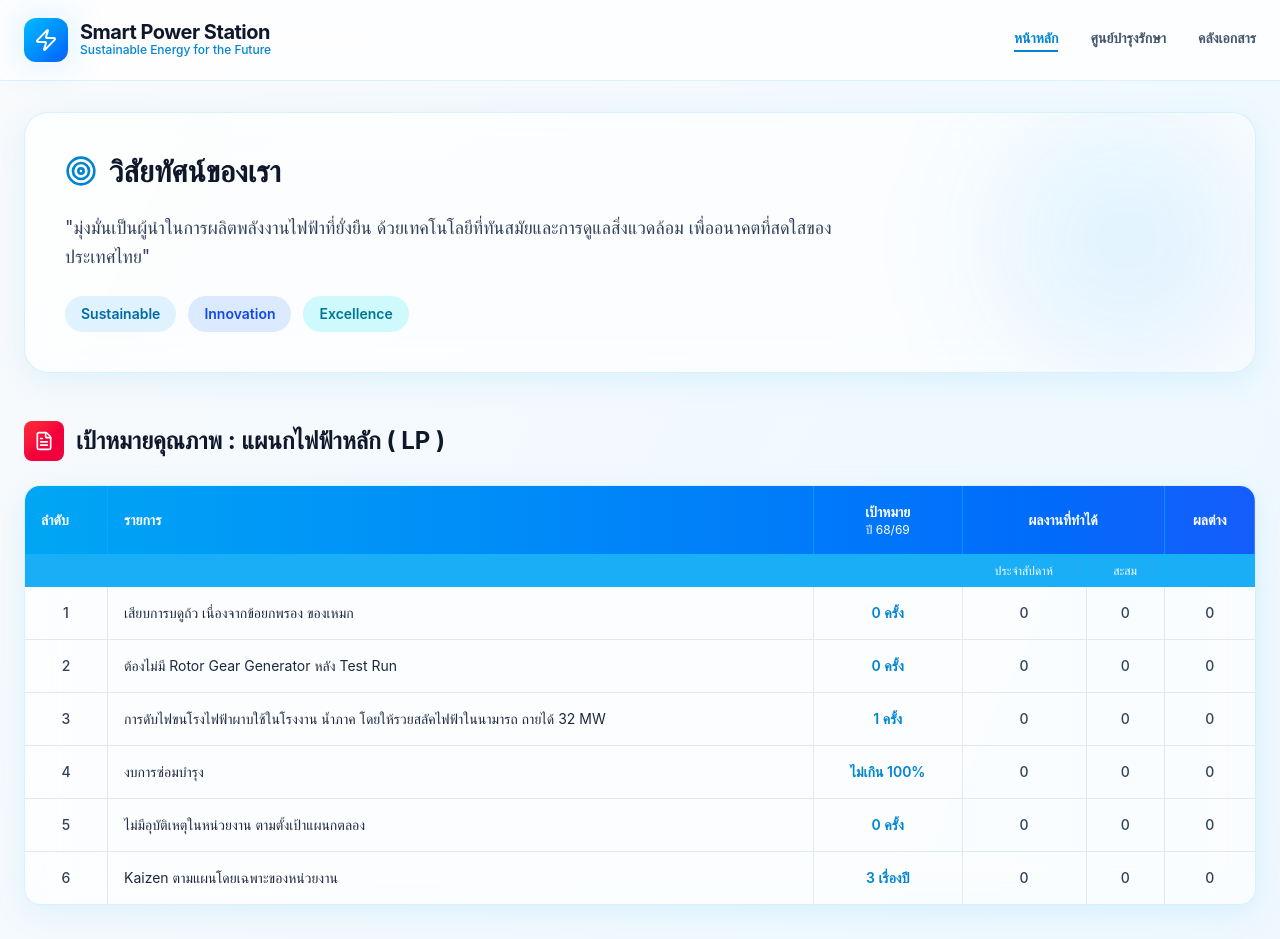
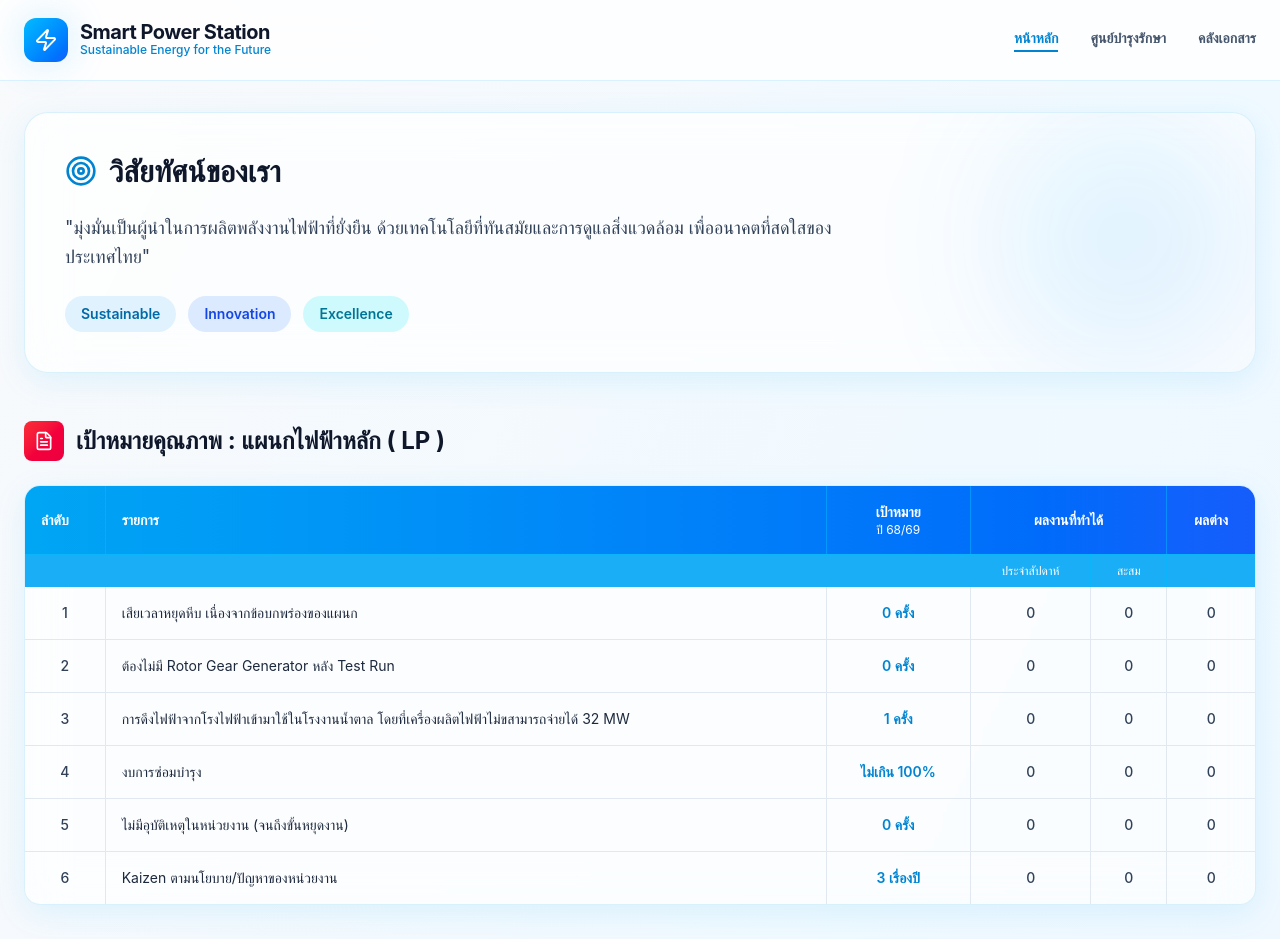
Before and after one commit to Thadthon08/Smart-Power-Station, a React (Vite) app: page / in a window 1280 px wide. Shown: the top 939 px of the page. Built offline with nearby package versions, Linux system fonts and the light colour scheme.

Commit message:
แก้คำ

```diff
--- a/src/components/HomeDashboard.tsx
+++ b/src/components/HomeDashboard.tsx
@@ -30,7 +30,7 @@ export default function HomeDashboard() {
   const qualityGoals = [
     {
       id: 1,
-      item: "เสียบการบดูถ้ว เนื่องจากข้อยกพรอง ของเหมก",
+      item: "เสียเวลาหยุดหีบ เนื่องจากข้อบกพร่องของแผนก",
       target: "0 ครั้ง",
       monthly: 0,
       accumulated: 0,
@@ -46,7 +46,7 @@ export default function HomeDashboard() {
     },
     {
       id: 3,
-      item: "การดับไฟขนโรงไฟฟ้าผาบใช้ในโรงงาน น้ำภาค โดยให้รวยสลัคไฟฟ้าในนามารถ ถายได้ 32 MW",
+      item: "การดึงไฟฟ้าจากโรงไฟฟ้าเข้ามาใช้ในโรงงานน้ำตาล โดยที่เครื่องผลิตไฟฟ้าไม่ขสามารถจ่ายได้ 32 MW",
       target: "1 ครั้ง",
       monthly: 0,
       accumulated: 0,
@@ -62,7 +62,7 @@ export default function HomeDashboard() {
     },
     {
       id: 5,
-      item: "ไม่มีอุบัติเหตุในหน่วยงาน ตามตั้งเป้าแผนกตลอง",
+      item: "ไม่มีอุบัติเหตุในหน่วยงาน (จนถึงขั้นหยุดงาน)",
       target: "0 ครั้ง",
       monthly: 0,
       accumulated: 0,
@@ -70,7 +70,7 @@ export default function HomeDashboard() {
     },
     {
       id: 6,
-      item: "Kaizen ตามแผนโดยเฉพาะของหน่วยงาน",
+      item: "Kaizen ตามนโยบาย/ปัญหาของหน่วยงาน",
       target: "3 เรื่องปี",
       monthly: 0,
       accumulated: 0,
```
